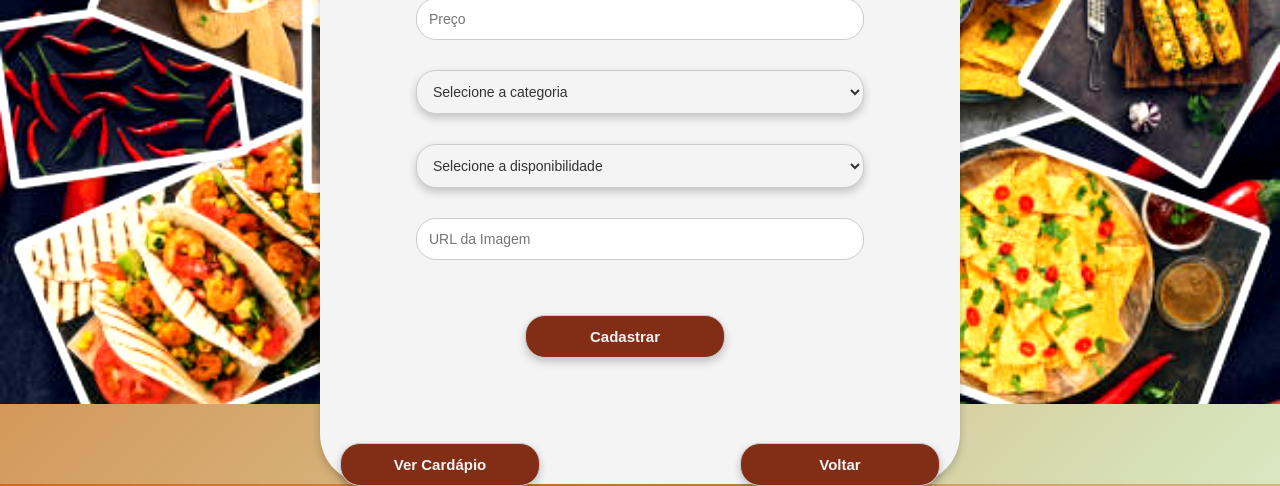
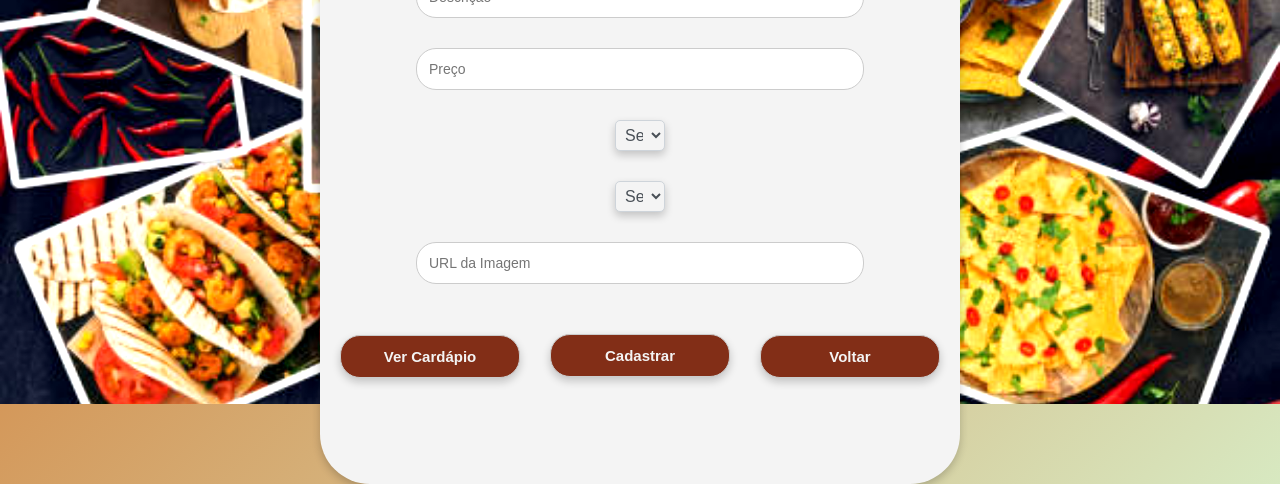
Before and after one commit to Nabarbosa/Atividade_Pontuada-III, a React (Create React App) app: page /cadastro in a window 1280 px wide. Shown: the part 396-882 px from the top of the page. Built offline with nearby package versions, Linux system fonts and the light colour scheme.

Commit message:
Add files via upload

```diff
--- a/src/components/CadastroPratos/styles.css
+++ b/src/components/CadastroPratos/styles.css
@@ -88,36 +88,41 @@ button {
     justify-content: flex-end;
 }
 
+
 button:hover {
     background-color: #9c5d4e;
 }
 
 .links {
     display: flex;
+    flex-direction: row;
     justify-content: space-between;
+    align-items: center;
     width: 600px;
     margin-top: 60px;
-    align-items: center;
+    gap: 20px;
 }
 
 .cadastrar {
-    margin-top: 25px;
-    width: 200px;
+    margin-top: 20px;
+    width: 180px;
+    text-decoration: none;
+    color: #f4f4f4;
+    font-size: 15px;
+    /* margin-right: 30px; */
+    justify-content: flex-end;
+    text-align: center;
+}
+
+.link-pratos {
+    margin-top: -160px;
+    width: 180px;
     text-decoration: none;
     color: #f4f4f4;
     font-size: 15px;
     margin-right: 30px;
     justify-content: flex-end;
-}
-
-.link-pratos {
-    margin-top: 25px;
-    width: 200px;
-    text-decoration: none;
-    color: #f4f4f4;
-    font-size: 15px;
-    margin-right: 30px;
-    justify-content: flex-end;
+    text-align: center;
 }
 
 .link-pratos:hover {
@@ -125,11 +130,11 @@ button:hover {
 }
 
 .link-pagina-inicial {
-    margin-top: 25px;
-    width: 200px;
+    margin-top: -160px;
+    width: 180px;
     text-decoration: none;
     color: #f4f4f4;
     font-size: 15px;
     justify-content: flex-end;
-
+    text-align: center;
 }
--- a/src/components/ListaCardapio/index.js
+++ b/src/components/ListaCardapio/index.js
@@ -16,7 +16,8 @@ function ListaDePratos() {
             setIsLoading(true)
             setHasError(false)
             try {
-                const response = await axios.get('https://back-end-restaurante.onrender.com/cadastro')
+                // const response = await axios.get('https://back-end-restaurante.onrender.com/cadastro')
+                const response = await axios.get('http:localhost:8080/cadastro')
                 setPratos(response.data)
             } catch (error) {
                 console.error('Erro ao buscar cardápio', error)
--- a/src/components/ListaCardapio/styles.css
+++ b/src/components/ListaCardapio/styles.css
@@ -1,6 +1,7 @@
-/* src\components\ListaDeUsuarios\styles.css */
+/* src\components\ListaCardapio\styles.css */
 
-.lista-usuarios li {
+
+/* .lista-usuarios li {
     text-align: left;
     margin-bottom: 10px;
     padding: 10px;
@@ -12,9 +13,64 @@
 
   .lista-usuarios li strong {
     font-weight: bold;
-  }
+  } */
 
-  .prato-imagem {
-    width: 150px;
-    height: auto;
-  }
+.lista-pratos {
+    display: grid;
+    grid-template-columns: repeat(auto-fit, minmax(250px, 1fr));
+    gap: 20px;
+    padding: 20px;
+    list-style: none;
+}
+
+.lista-pratos li {
+    display: flex;
+    flex-direction: column;
+    align-items: center;
+    text-align: center;
+    padding: 15px;
+    background-color: #f8f9fa;
+    border-radius: 8px;
+    box-shadow: 0 4px 8px rgba(0, 0, 0, 0.1);
+    font-size: 16px;
+    color: #333;
+}
+
+.prato-imagem {
+  width: 100%;
+  max-width: 200px;
+  height: auto;
+  border-radius: 8px;
+  margin-bottom: 10px;
+}
+
+.lista-pratos li strong {
+  font-weight: bold;
+  margin-top: 10px;
+}
+
+.categoria {
+  font-weight: bold;
+}
+
+.disponibilidade {
+  font-weight: bold;
+}
+
+select {
+  width: 50px;
+  padding: 5px;
+  border-radius: 5px;
+  border: 1px solid #ced4da;
+  font-size: 16px;
+  color: #495057;
+}
+
+button {
+  padding: 8px 12px;
+  background-color: #007bff;
+  color: white;
+  border: none;
+  border-radius: 5px;
+  cursor: pointer;
+}
```
